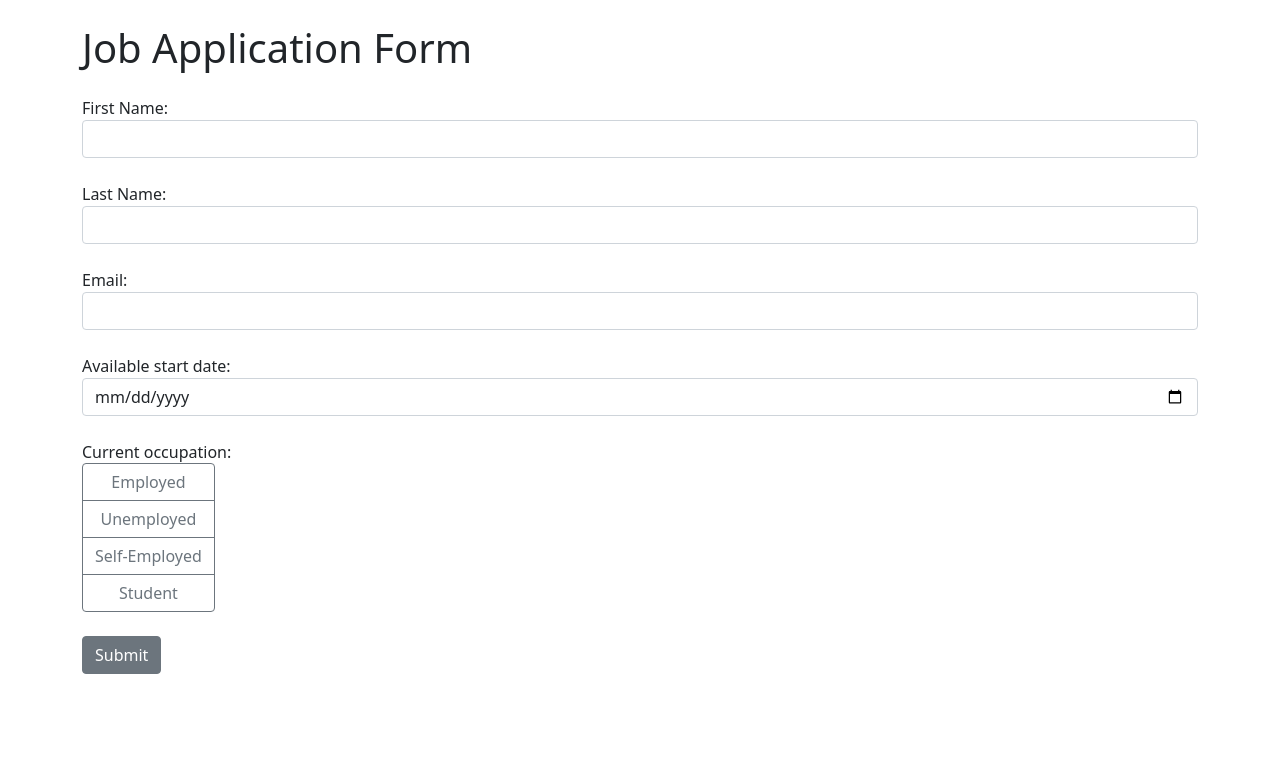
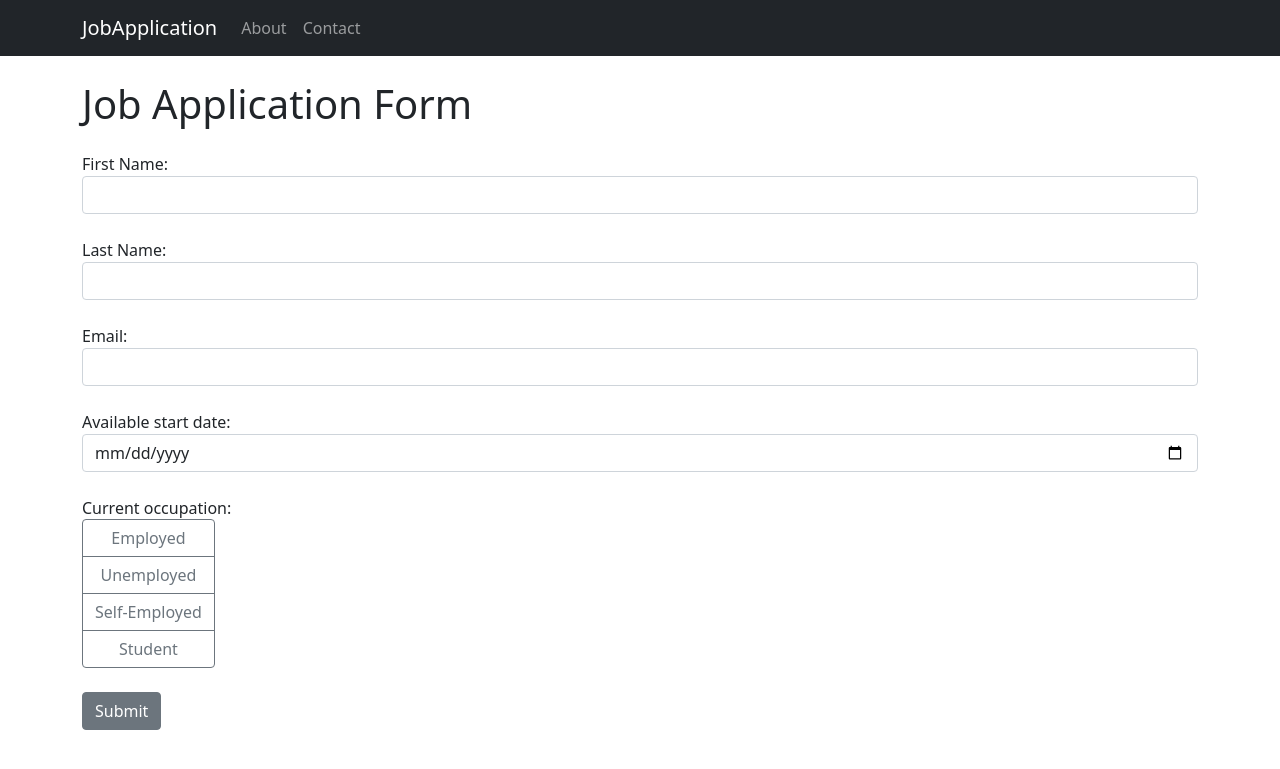
Before and after one commit to parfeniukir/job_application_project, a Django app: page / in a window 1280 px wide. Shown: the top 769 px of the page. Run offline with Django 5.2, Linux system fonts and the light colour scheme.

Commit message:
Add template and navigation bar

```diff
--- /dev/null
+++ b/job_application/templates/about.html
@@ -0,0 +1,5 @@
+{% extends "base.html" %}
+
+{% block content %}
+    <h1 class="mt-5 mb-4">About Job Application form</h1>
+{% endblock %}
--- /dev/null
+++ b/job_application/templates/base.html
@@ -0,0 +1,37 @@
+<!doctype html>
+<html>
+    <head>
+        <meta charset="utf-8">
+        <meta name="viewport" content="width=device-width, initial-scale=1, shrink-to-fit=no">
+        <link rel="stylesheet" href="https://cdn.jsdelivr.net/npm/bootstrap@5.1.3/dist/css/bootstrap.min.css">
+    </head>
+    <body>
+
+    <nav class="navbar navbar-expand-lg navbar-dark bg-dark">
+      <div class="container">
+        <a class="navbar-brand" href="{% url 'index' %}">JobApplication</a>
+        <button class="navbar-toggler" type="button" data-bs-toggle="collapse" data-bs-target="#navbarNav" aria-controls="navbarNav" aria-expanded="false" aria-label="Toggle navigation">
+          <span class="navbar-toggler-icon"></span>
+        </button>
+        <div class="collapse navbar-collapse" id="navbarNav">
+          <ul class="navbar-nav">
+            <li class="nav-item {% if request.path == '/about/' %}active{% endif %}">
+              <a class="nav-link" href="{% url 'about' %}">About</a>
+            </li>
+            <li class="nav-item">
+              <a class="nav-link" href="{% url 'contact' %}">Contact</a>
+            </li>
+          </ul>
+        </div>
+      </div>
+    </nav>
+
+        <div class="container">
+            {% block content %}
+
+            {% endblock %}
+        </div>
+        <script src="https://code.jquery.com/jquery-3.6.0.min.js"></script>
+        <script src="https://cdn.jsdelivr.net/npm/bootstrap@5.1.3/dist/js/bootstrap.min.js"></script>
+    </body>
+</html>
--- a/job_application/templates/index.html
+++ b/job_application/templates/index.html
@@ -1,12 +1,7 @@
-<!doctype html>
-<html>
-    <head>
-        <meta charset="utf-8">
-        <meta name="viewport" content="width=device-width, initial-scale=1, shrink-to-fit=no">
-        <link rel="stylesheet" href="https://cdn.jsdelivr.net/npm/bootstrap@5.1.3/dist/css/bootstrap.min.css">
-    </head>
-    <body>
-        <div class="container">
+{% extends "base.html" %}
+
+{% block content %}
+
 <h1 class="mt-4 mb-4">Job Application Form</h1>
 <form method="post">
     {% csrf_token %}
@@ -52,8 +47,4 @@
     </div>
     {% endif %}
 </form>
-        </div>
-        <script src="https://code.jquery.com/jquery-3.6.0.min.js"></script>
-        <script src="https://cdn.jsdelivr.net/npm/bootstrap@5.1.3/dist/js/bootstrap.min.js"></script>
-    </body>
-</html>
+{% endblock %}
--- a/job_application/urls.py
+++ b/job_application/urls.py
@@ -4,4 +4,6 @@ from . import views
 
 urlpatterns = [
     path("", views.index, name="index"),
+    path("about/", views.about, name="about"),
+    # path("contacts/", views.contacts, name="contact"),
 ]
--- a/job_application/views.py
+++ b/job_application/views.py
@@ -34,12 +34,23 @@ def index(request):
             email_message = EmailMessage(
                 subject="New Job Application",
                 body=message_body,
-                to=[email, "1998ivankaa@gmail.com"]
+                to=[email, "1998ivankaa@gmail.com"],
             )
             email_message.send()
 
-            messages.success(request=request, message=f"Application submitted successfuly for {first_name}")
+            messages.success(
+                request=request,
+                message=f"Application submitted successfuly for {first_name}",
+            )
 
             print(f"{first_name}, {last_name}, {email}, {date}, {occupation}")
 
     return render(request=request, template_name="index.html")
+
+
+def about(request):
+    return render(request=request, template_name="about.html")
+
+# TODO: add contacts
+# def contacts(request):
+#     pass
```
Lines whose indentation alone changed are shown as unchanged.
